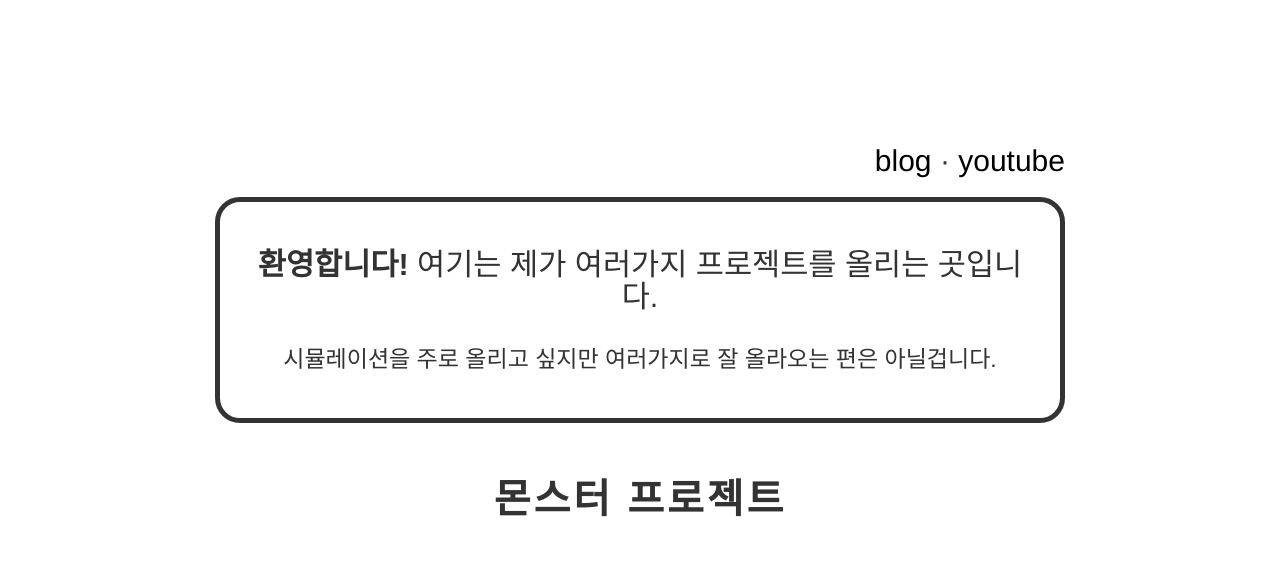
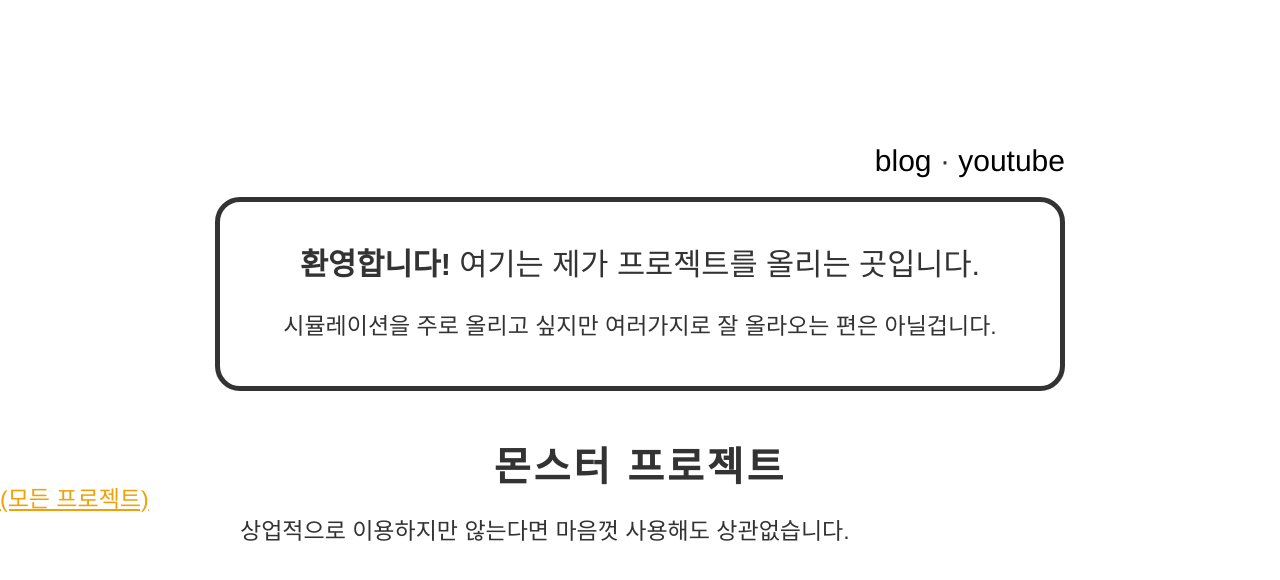
Before and after one commit to Ev-Master/Ev-Master.github.io, a plain HTML site: page index.html in a window 1280 px wide. Drawn offline with Linux system fonts and the light colour scheme.

Commit message:
Add files via upload

```diff
--- a/index.html
+++ b/index.html
@@ -32,7 +32,7 @@
 
         <p style="font-size:1.33em">
             <b>환영합니다!</b>
-            여기는 제가 여러가지 프로젝트를 올리는 곳입니다.
+            여기는 제가 프로젝트를 올리는 곳입니다.
         </p>
         <p>
             시뮬레이션을 주로 올리고 싶지만 여러가지로 잘 올라오는 편은 아닐겁니다.
@@ -40,5 +40,15 @@
     </div>
 
     <h1>몬스터 프로젝트</h1>
+    <div class="grid">
+
+    </div>
+
+    <a href="/projects">(모든 프로젝트)</a>
+
+    <div id="footer">
+
+        상업적으로 이용하지만 않는다면 마음껏 사용해도 상관없습니다.
+    </div>
 </body>
 </html>
```
